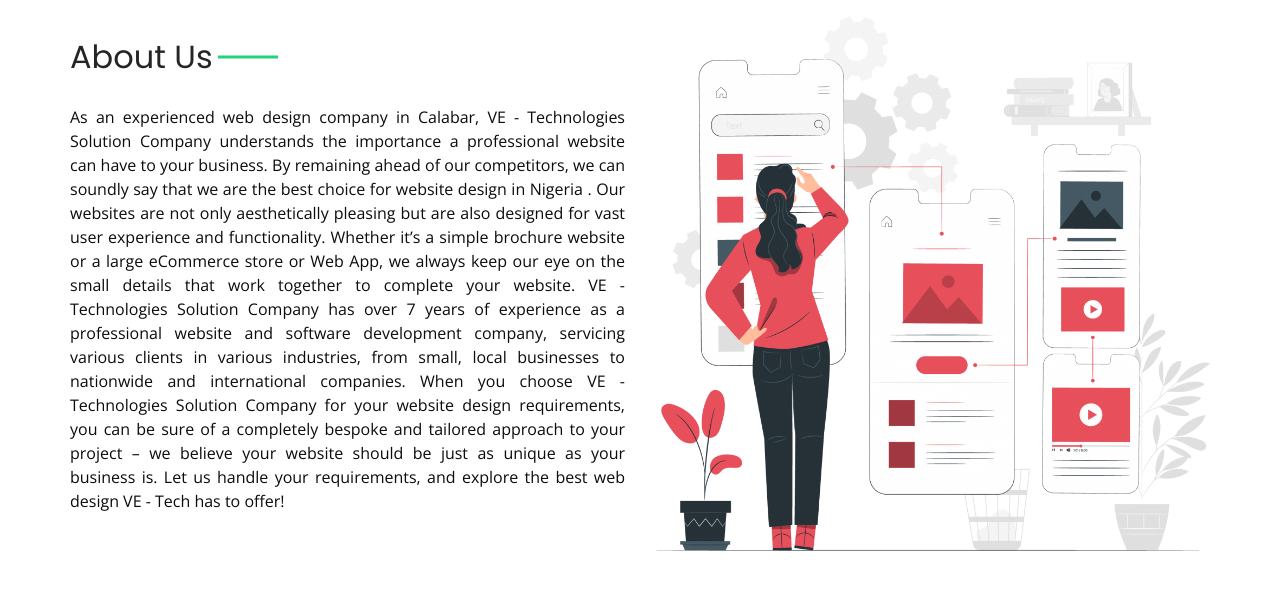
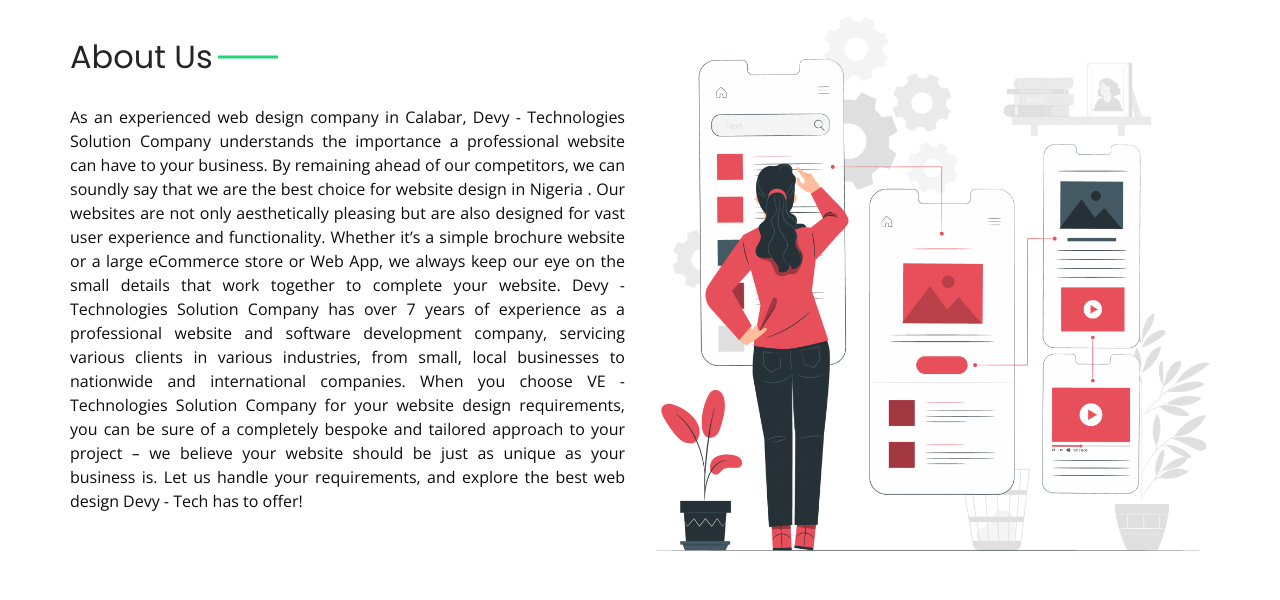
Before and after one commit to venvictor602/ve-tech, a Django app: page / in a window 1280 px wide. Shown: the part 874-1474 px from the top of the page. Run offline with Django 4.2, Linux system fonts and the light colour scheme; some libraries are stand-ins or nearby versions.

Commit message:
more changes

```diff
--- a/templates/index.html
+++ b/templates/index.html
@@ -112,8 +112,7 @@
                       </span>
                     </h1>
                     <p>
-                      Lorem ipsum dolor sit amet, consectetur adipiscing elit, sed
-                      do eiusmod tempor incididunt ut labore
+                      we also provide clocking system for attendance of your exteem company
                     </p>
                     <div class="btn-box">
                       <!-- <a href="" class="btn-1">
@@ -157,7 +156,7 @@
             <p style="text-align:justify;">
 
 
-                As an experienced web design company in Calabar, VE - Technologies Solution Company understands the importance a
+                As an experienced web design company in Calabar, Devy - Technologies Solution Company understands the importance a
                 professional website can have to your business. By remaining ahead of our competitors, we can soundly say that we are
                 the best choice for website design in Nigeria .
 
@@ -165,13 +164,13 @@
                 Whether it’s a simple brochure website or a large eCommerce store or Web App, we always keep our eye on the small
                 details that work together to complete your website.
 
-                VE - Technologies Solution Company has over 7 years of experience as a professional website and software development
+                Devy - Technologies Solution Company has over 7 years of experience as a professional website and software development
                 company, servicing various clients in various industries, from small, local businesses to nationwide and international
                 companies. When you choose VE - Technologies Solution Company for your website design requirements, you can be sure of a
                 completely bespoke and tailored approach to your project – we believe your website should be just as unique as your
                 business is.
 
-                Let us handle your requirements, and explore the best web design VE - Tech has to offer!
+                Let us handle your requirements, and explore the best web design Devy - Tech has to offer!
 
             </p>
             <!-- <a href="">
@@ -576,7 +575,7 @@
           </div>
           <div class="detail">
             <p><i>
-              Ve-Tech Design  provides design and development services to e-sports companies. In addition to developing websites,
+              Devy-Tech Design  provides design and development services to e-sports companies. In addition to developing websites,
               they directed rebrands and created a brand identity for the client’s talent agency.
             </i></p>
             <div>
```
